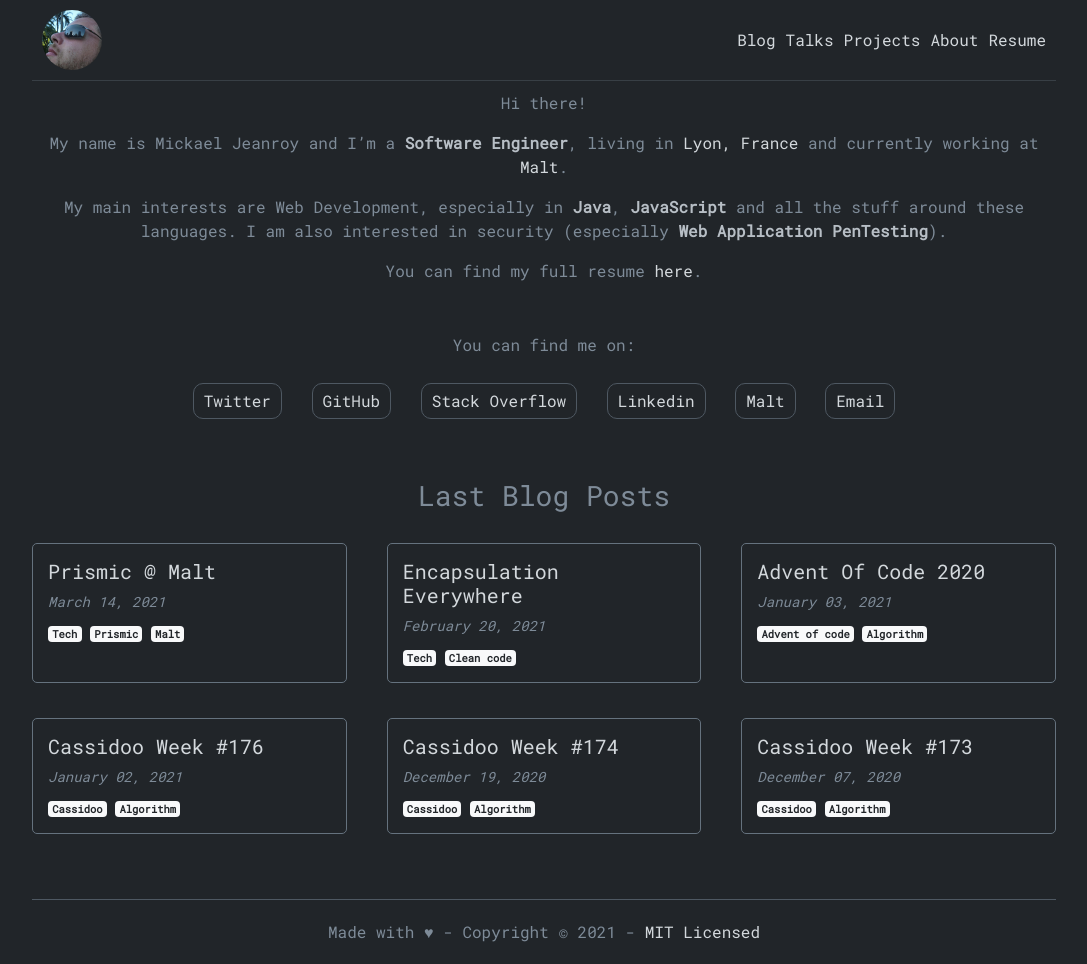
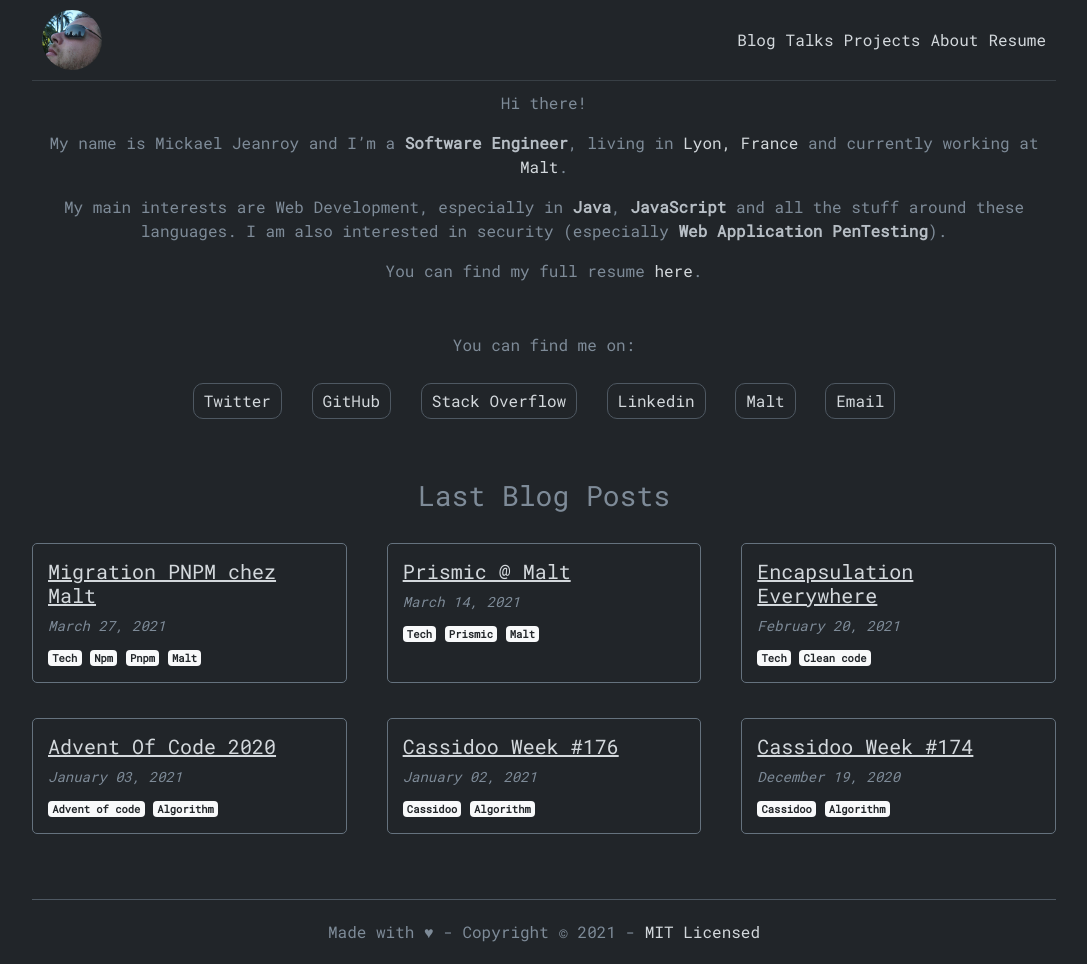
Before and after one commit to mjeanroy/mjeanroy.github.io, a Jekyll site: the page built from home/index.html, in a window 1280 px wide. Shown: the whole page, without its empty margins (96-1183 px from the left). Built offline with Jekyll 4.4.1, drawn with Linux system fonts in a browser that asks for light colours; some of the changed lines change nothing that is shown.

Commit message:
Add new post

```diff
--- /dev/null
+++ b/_posts/2021-03-27-migration-pnpm-chez-malt.md
@@ -0,0 +1,141 @@
+---
+layout: post
+title:  "Migration PNPM chez Malt"
+tags: ['tech', 'npm', 'pnpm', 'malt']
+---
+
+![PNPM](/static/blog/pnpm/pnpm.png)
+
+Chez Malt, nous avons une codebase gérée dans un mono-repo (on ne reviendra pas sur les avantages et inconvénients de ce choix, ce n’est pas le but de ce post) et nous avons une stack composée de modules Maven pour la partie back et de modules NPM pour la partie front.
+Au début de l’histoire de Malt, nous utilisions uniquementNPM pour gérer les dépendances, mais tout a commencé à se complexifier dès lors que l’on a voulu partager du code entre nos différentes applications.
+
+En 2018, nous avions donc regardé les alternatives supportant les "workspaces" et nous avions fait le choix d’utiliser [Yarn](https://classic.yarnpkg.com/lang/en/) car cela répondait très bien à notre cas d’usage de l’époque (nous avions aussi évalué NPM + [Lerna](https://lerna.js.org/), mais c’est un autre sujet).
+
+Début 2021, nous avons migré de [Yarn](https://classic.yarnpkg.com/lang/en/) vers [PNPM](https://pnpm.js.org/). En voici les raisons et ce que nous avons appris 🙂
+
+### Pourquoi avoir choisi Yarn ?
+
+Comme je l’ai expliqué, en 2018, nous avons fait le choix de remplacer NPM par [Yarn](https://classic.yarnpkg.com/lang/en/). Ce choix a principalement été guidé par le fait que Yarn gère des "workspaces", nous permettant de facilement gérer les dépendances "internes" au sein de notre mono-repo.
+
+Très vite, cela a permis de nous faciliter la vie au quotidien :
+- Le setup d’un nouvelle environnement de dev s’est retrouvé nettement simplifié, cela se résumait par deux commandes : `npm install -g yarn && yarn install`
+- L’ajout d’un nouveau module dans notre codebase est devenu très simple aussi : on déclare le workspace yarn dans le fichier `package.json`, on fait un `yarn install`, et c’est parti !
+
+Malheureusement, au fil du temps, cela est devenu de plus en plus douloureux au quotidien :
+- Des soucis de performance, notamment sur notre CI, qui a commencé à vraiment devenir un problème au cours de l’année 2020.
+- Des effets de bord malencontreux liés au "hoisting" des dépendances (je reviendrai dessus plus en détail dans la partie suivante).
+- Une migration vers [Yarn v2](https://yarnpkg.com/) (a.k.a [Yarn Berry](https://yarnpkg.com/)) qui allait être inévitable pour ne pas garder un outil voué à être déprécié à l’avenir.
+
+Mais avant de parler de la migration [PNPM](https://pnpm.js.org/), revenons plus en détail sur les problèmes que l’on a rencontré avec Yarn.
+
+### Hoisting des dépendances
+
+Afin de partager "intelligemment" les différentes dépendances communes au sein du workspace, Yarn utilise de manière astucieuse la résolution de dépendances définie dans Node.js (et implémentée dans tous les outils qu’on utilise comme [Webpack](https://webpack.js.org/), [Rollup](https://rollupjs.org/guide/en/), etc.).
+
+Pour faire simple, cela fonctionne de la façon suivante :
+
+1. Supposons qu’on ait besoin d’utiliser [lodash](https://lodash.com/), on va donc déclarer la dépendance dans notre fichier pour pouvoir l’utiliser : `import _ from 'lodash'` (ou `const _ = require('lodash')` si vous n’utilisez pas les imports ESM).
+2. Lorsque Webpack construit notre bundle, il va donc essayer de résoudre la dépendance :
+- Il va commencer par chercher le chemin vers `node_modules/lodash` à partir du fichier source.
+- S’il n’existe pas, il va remonter au répertoire parent et donc chercher si `../node_modules/lodash` existe.
+- Il remonte récursivement jusqu’à trouver la dépendance, ou échouera si elle n’existe nulle part.
+
+Pour installer les dépendances, Yarn fait donc le choix de les placer à la racine du workspace pour éviter de dupliquer les dépendances dans chaque dossier `node_modules` de nos packages (économisant donc des copies de fichiers sur disque).
+
+Si on résume avec un schéma, cela donne (à peu près) quelque chose comme ça :
+
+![Hiérarchie des Node Modules](/static/blog/pnpm/node_modules.png)
+
+J’ai vraiment simplifié ici pour bien comprendre :
+
+- Notre mono-repo (identifié ici par `"@malt"`) contient trois modules : `"@malt/app1"`, `"@malt/app2"` et `"@malt/app3"`
+- Nos trois modules dépendent de `"lodash@4.17.21"`
+- Deux modules `"@malt/app2"` et `"@malt/app3"` dépendent de `"moment@2.29.1"`
+
+Comme je l’expliquais précédemment, Yarn va "hoister" nos dépendances en les plaçant à la racine du repo, et c’est assez facile de comprendre pourquoi cela fonctionne une fois qu’on a défini l’algorithme de résolution.
+
+Cela pose toutefois un problème : la dépendance `"moment@2.29.1"` est maintenant accessible au module `"@malt/app1"`, alors qu’il ne l’a pas déclarée dans son fichier `package.json` (rappelez vous, l’algorithme de résolution va chercher récursivement dans les répertoires parents) !
+
+Imaginez maintenant que nos deux modules migrent de `"moment@2.29.1"` à `"date-fns"`, et vous avez un effet de bord sur `"@malt/app1"` qui n’aura plus accès à `"moment"`...
+
+Encore pire : imaginez qu’on décide d’upgrade moment vers une nouvelle version majeure : vous risquez de casser l’application `"@malt/app1"` sans même vous en rendre compte 😱
+
+A cela, on peut répondre deux choses :
+- Au quotidien, il suffit "juste" d’être vigilant (dans les code reviews, etc.). Je trouve que le risque d’erreur reste élevé, et devient encore plus grand quand on déplace beaucoup de code, [comme cela nous est arrivé récemment](https://medium.com/nerds-malt/supporting-a-product-team-reorg-with-a-code-reorg-24639aae8ddf).
+- On pourrait configurer notre [linter](https://www.npmjs.com/package/eslint-plugin-implicit-dependencies) (ou autre) pour vérifier qu’on ne fait pas n’importe quoi, mais je trouve que ça rajoute du tooling en plus là où l’outil de gestion des dépendances devrait, de base, nous éviter ce genre de difficultés.
+
+Bref, ce fonctionnement a des avantages, mais nous cause aussi de nombreux soucis.
+
+### Performances
+
+Je l’expliquais au début du post, nous avons, au fil des mois, rencontré de plus en plus de problèmes de performance sur notre CI.
+
+Un simple `yarn install` est devenu de plus en plus coûteux, comme vous pouvez le voir sur le graphe qui suit.
+Le build front était devenu un vrai point de douleur :
+
+![Temps de build](/static/blog/pnpm/build1.png)
+
+On voit sur ce graphe que nos applications se "buildent" en moyenne en 10 à 12 minutes (pour être très précis : ce graphe inclut le build front et back), ce qui est assez long pour être pénible au quotidien.
+
+*Remarque : je n’ai pas de graphes pour différencier temps de build back vs temps de build front, mais nos analyses ont montré que l’étape yarn install nous coûtait très cher… (petit spoiler : cela sera confirmé par le même graphe que je donne dans le bilan).*
+
+On a donc commencé à chercher une alternative nous permettant de résoudre ces deux points.
+
+### Make a choice
+
+Fin 2020, nous avons commencé à réfléchir à une autre solution, et nous avons identifié trois successeurs :
+- [NPM 7, avec le support des workspaces](https://docs.npmjs.com/cli/v7/using-npm/workspaces).
+- Yarn v2 et son support par défaut de [PnP](https://yarnpkg.com/features/pnp) (pour être précis : PnP était [déjà utilisable avec yarn V1](https://classic.yarnpkg.com/en/docs/pnp/))
+- PNPM
+
+Pour ce genre de choix, ayant un impact sur l’ensemble de l’équipe de dev, nous avons pesé le pour et le contre de chaque outil et nous en avons discuté via l’ouverture d’une issue GitHub :
+
+![GitHub Discussion](/static/blog/pnpm/gh-issue.png)
+
+Après quelques jours de discussion, le choix s’est porté au final sur… PNPM !
+
+### Pourquoi PNPM ?
+
+Si je reprends la documentation de PNPM, on peut lire ceci :
+
+> Files inside node_modules are linked from a single content-addressable storage
+
+À l’inverse de Yarn ou NPM 7, PNPM a fait le choix de ne pas "hoister" (par défaut) les dépendances : il va plutôt gérer des [hard links](https://en.wikipedia.org/wiki/Hard_link) dans chaque dossier `node_modules`, faisant pointer chaque dépendance vers un emplacement unique.
+
+Reprenons notre schéma précédent pour mieux comprendre son fonctionnement :
+
+![Hiérarchie des Nodes Modules](/static/blog/pnpm/node_modules_pnpm.png)
+
+Ce schéma peut paraître assez compliqué à première vue, mais il est en fait très simple à comprendre :
+- Chaque package contient son propre dossier `node_modules` avec ses dépendances.
+- Chaque dépendance, dans chaque package NPM est en fait un hard link vers `<root>/node_modules/.pnpm/<dépendance>`
+
+Ce fonctionnement (très malin) a deux avantages principaux :
+- Chaque application ne peut utiliser que les dépendances déclarées dans son fichier `package.json`.
+- Les dépendances ne sont pas dupliquées sur le disque, on a à l’inverse des créations de hard links vers un emplacement unique.
+
+On résout donc trois problèmes :
+- Les problèmes amenés par le hoisting de dépendances sont résolus de facto, on n’a plus besoin de tooling supplémentaire pour vérifier nos imports dans le code.
+- Les applications ne peuvent plus utiliser de dépendances transitives ([la hiérarchie des `node_modules` mise en place par PNPM ne permet plus ça](https://pnpm.js.org/blog/2020/05/27/flat-node-modules-is-not-the-only-way/)).
+- Les performances sont très (très) bonnes, créer / supprimer des hard links n’est pas du tout un problème !
+
+*Remarque en passant comme ça : le fonctionnement de Yarn PnP est aussi très intéressant, mais on l’a exclu de nos choix car cela impliquait aussi de changer le build de nos applications pour supporter cette approche (il y a un plugin Webpack pour ça). Bref, ça rajoutait du tooling, [encore](https://medium.com/@ericclemmons/javascript-fatigue-48d4011b6fc4)...*
+
+Dans notre contexte, nous avons choisi PNPM au vu des trois problèmes résolus et du setup relativement simple.
+
+La migration de Yarn vers PNPM n’a pas été si compliquée que ça, elle nous a en fait permis de corriger beaucoup (vraiment beaucoup) de problèmes de dépendances ayant été introduits dans notre codebase au fil de l’eau ces deux dernières années (au final, on a juste corrigé des soucis qui auraient pu casser nos applications un jour ou l’autre).
+
+### Bilan
+
+Nous utilisons maintenant PNPM au quotidien depuis environ deux mois. Cela a considérablement réduit nos temps de builds sur notre CI :
+
+![Temps de build](/static/blog/pnpm/build2.png)
+
+Nous sommes passés sur PNPM le 9 février, et comme on peut le constater sur ce graphe, nos temps de build ont considérablement réduit (de 11 minutes en moyenne à 7 minutes) !
+
+On a aussi résolu le problème de dépendances : désormais il n’est plus possible d’utiliser une dépendance transitive ou non déclarée !
+À titre personnel, je suis un utilisateur comblé de PNPM : l’outil est vraiment excellent. Au cours de la migration, j’ai progressivement eu ce sentiment étrange : "mais pourquoi NPM ne fonctionne pas comme ça depuis le départ ?" ou "pourquoi le support des workspace dans NPM 7 ne fonctionne pas comme ça ?".
+
+Je ne dis pas que PNPM fonctionnera dans tous les contextes (et d’ailleurs, si vous n’avez pas besoin des workspaces, NPM ou Yarn fonctionneront probablement très bien), mais clairement, chez Malt, cela a été un vrai "game changer" sur la stack front 🔥
+
+Et si vous n’êtes pas d’accord, ou que vous souhaitez participer à l’amélioration de notre stack, [n’hésitez pas à venir nous voir](https://careers.malt.com/careers.html) :)
--- a/_sass/post.scss
+++ b/_sass/post.scss
@@ -15,6 +15,10 @@
     margin: 20px 0 15px 0;
   }
 
+  a {
+    text-decoration: underline;
+  }
+
   p {
     word-wrap: break-word;
   }
@@ -23,7 +27,11 @@
     display: block;
     margin-left: auto;
     margin-right: auto;
-    max-width: 100%;
+    max-width: 80%;
+
+    @include md-down {
+      max-width: 95%;
+    }
   }
 
   .post-tags {
```
Also changed, not shown: static/blog/pnpm/build1.png (added), static/blog/pnpm/build2.png (added), static/blog/pnpm/gh-issue.png (added), static/blog/pnpm/node_modules.png (added), static/blog/pnpm/node_modules_pnpm.png (added), static/blog/pnpm/pnpm.png (added), 1 other file.
